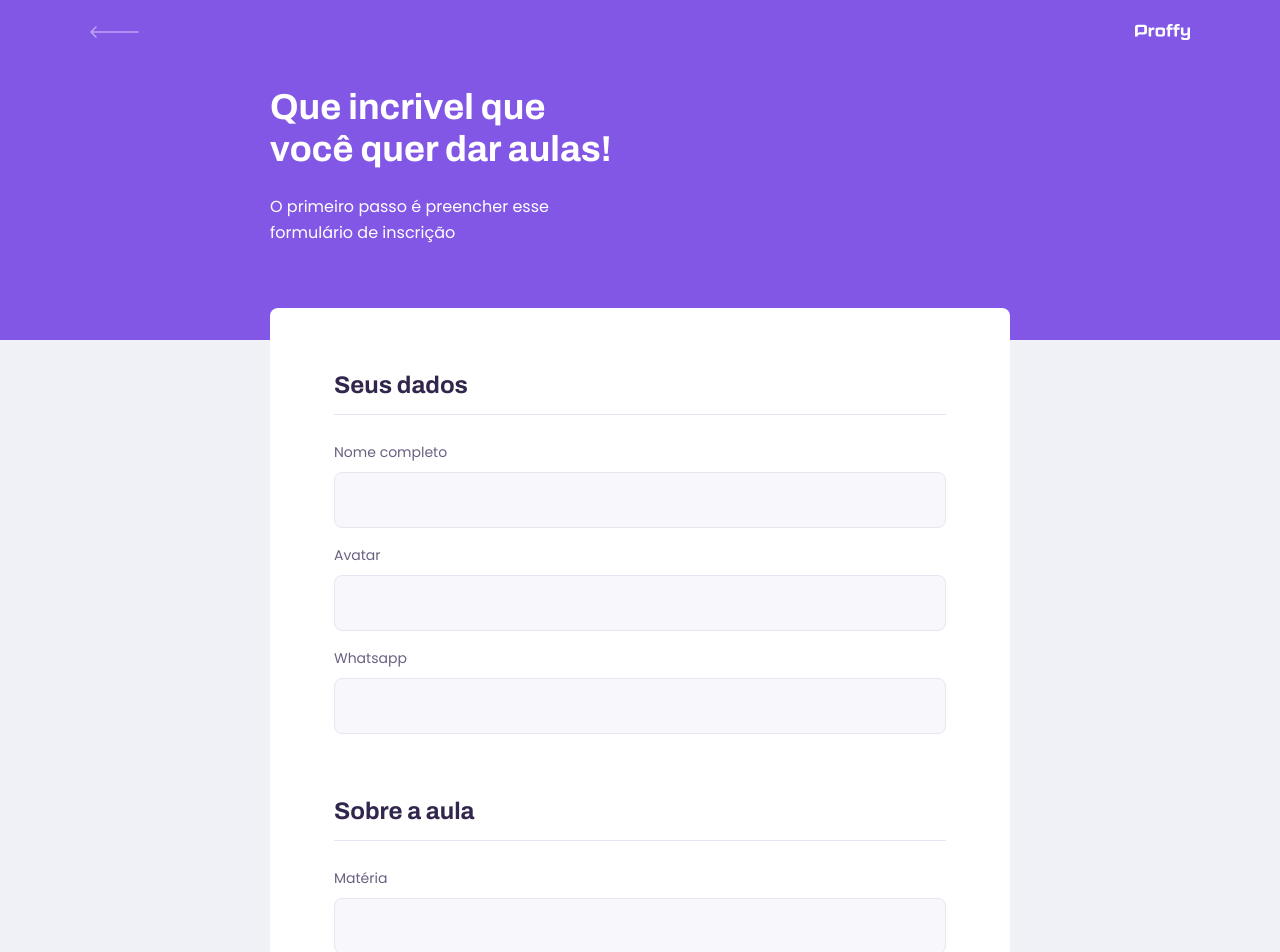
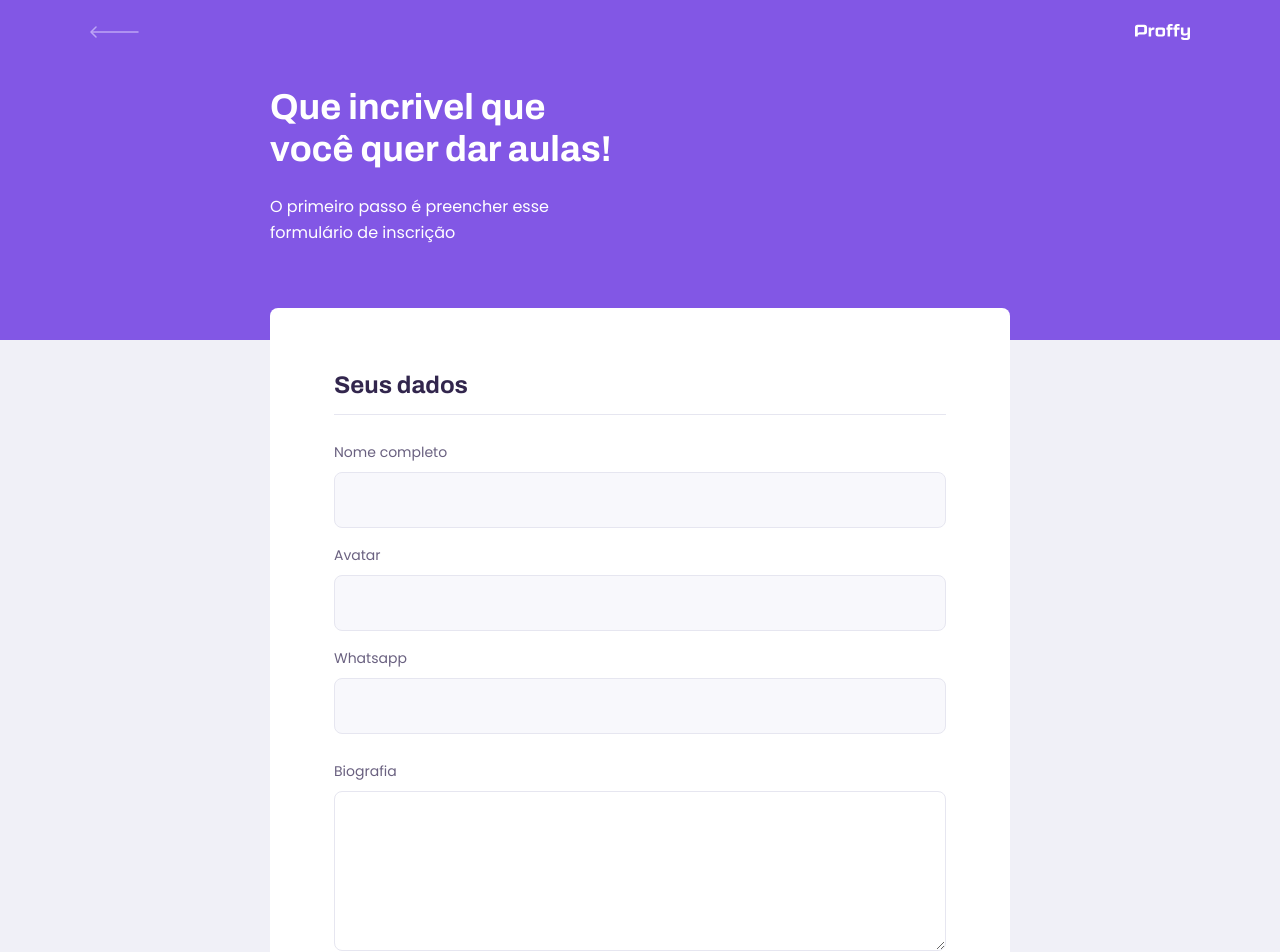
Before and after one commit to arthur-andraade/NextLevelWeek2, a React (Create React App) app in the folder web/: page /give-classes in a window 1280 px wide. Shown: the top 952 px of the page. Built offline with nearby package versions, Linux system fonts and the light colour scheme; the HTML template or start-up script is replaced by a standard one.

Commit message:
Add in the form component Textarea

```diff
--- a/web/src/pages/TeacherForm/index.tsx
+++ b/web/src/pages/TeacherForm/index.tsx
@@ -5,6 +5,7 @@ import './style.css';
 import Input from '../../components/Input';
 
 import warningIcon from '../../assets/images/icons/warning.svg';
+import Textarea from '../../components/TextArea';
 
 function TeacherForm() {
     return (
@@ -19,6 +20,7 @@ function TeacherForm() {
                     <Input name="name" label="Nome completo" />
                     <Input name="avatar" label="Avatar" />
                     <Input name="whatsapp" label="Whatsapp" />
+                    <Textarea name="bio" label="Biografia" />
                 </fieldset>
                 <fieldset>
                     <legend>Sobre a aula</legend>
--- a/web/src/pages/TeacherForm/style.css
+++ b/web/src/pages/TeacherForm/style.css
@@ -36,6 +36,10 @@
     width: 100%;
     padding-bottom: 1.6rem;
     border-bottom: 1px solid var(--color-line-in-white);
+}
+
+#page-teacher-form main fieldset .input-block + .textarea-block{
+    margin-top: 2.4rem;
 }
 
 #page-teacher-form  main footer {
```
